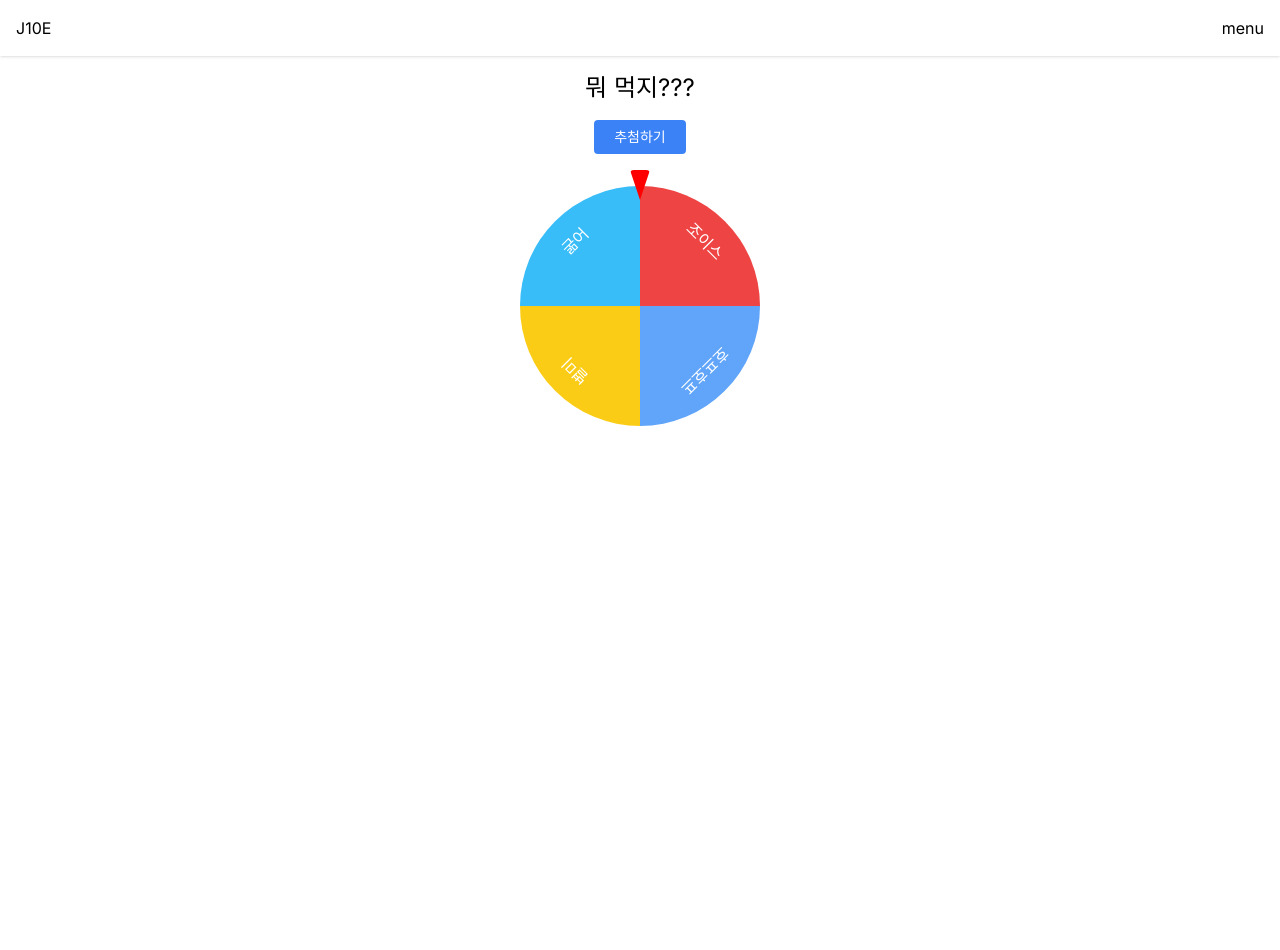
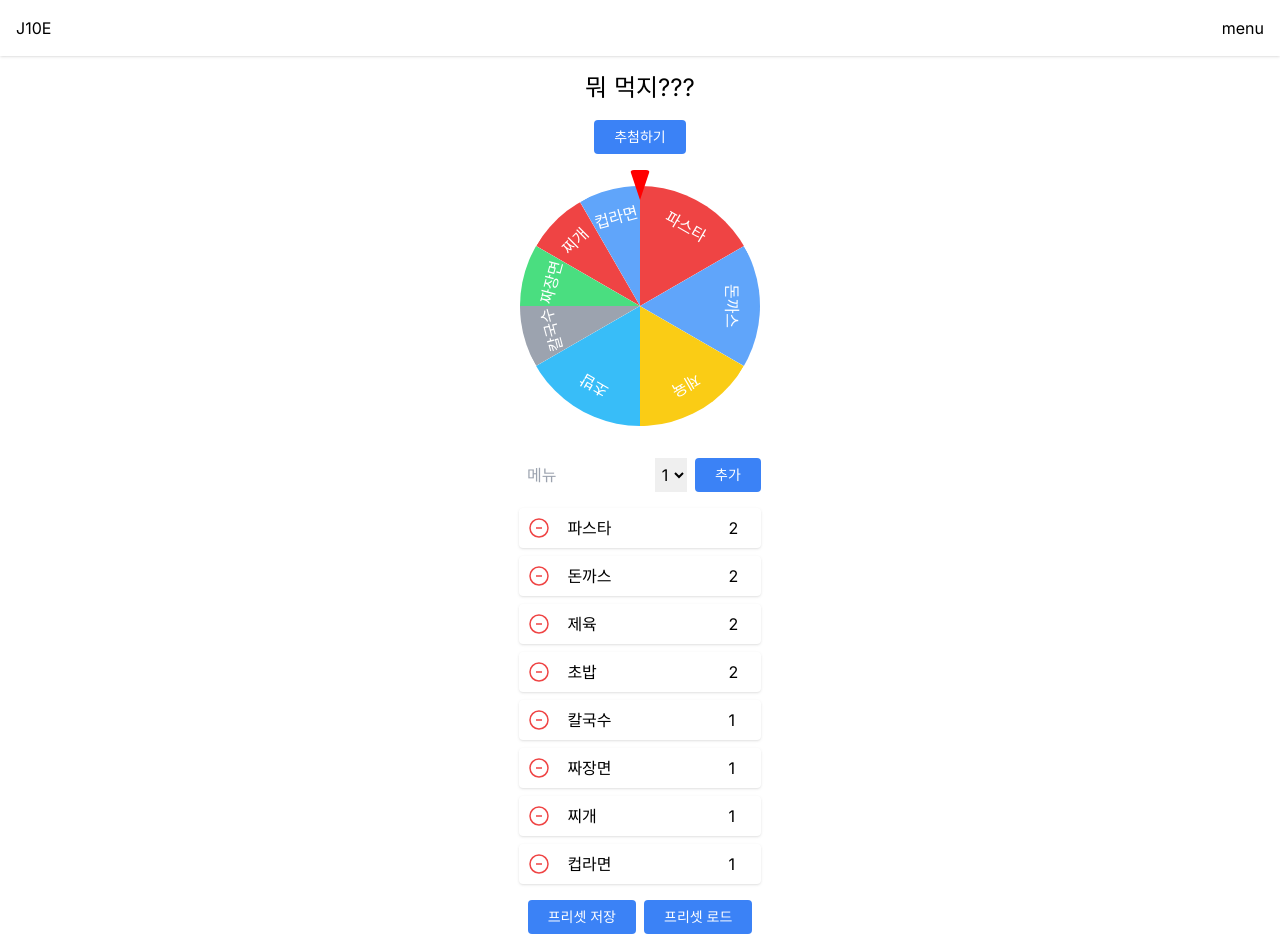
Before and after one commit to ruokic/jobdongsanee, a Next.js app: page /omakase in a window 1280 px wide. Before the commit the page ends 800 px from the top, so only its background shows below. Built offline with nearby package versions, Linux system fonts and the light colour scheme.

Commit message:
[feature] add data setter
- add `DataSetter`
- add logic of handling data
- add logic of handling preset

```diff
--- a/app/omakase/page.tsx
+++ b/app/omakase/page.tsx
@@ -14,13 +14,18 @@ import Button from '../ui/components/Button';
 import Heading from '../ui/components/Heading';
 import Modal from '../ui/components/Modal';
 
+import DataSetter from '../ui/omakase/DataSetter';
 import Roulette from '../ui/omakase/Roulette';
 
 const initialData = [
-  { content: '조이스', weight: 1 },
-  { content: '호프호프', weight: 1 },
-  { content: '별미', weight: 1 },
-  { content: '굶어', weight: 1 },
+  { content: '파스타', weight: 2 },
+  { content: '돈까스', weight: 2 },
+  { content: '제육', weight: 2 },
+  { content: '초밥', weight: 2 },
+  { content: '칼국수', weight: 1 },
+  { content: '짜장면', weight: 1 },
+  { content: '찌개', weight: 1 },
+  { content: '컵라면', weight: 1 },
 ];
 
 type ActionType =
@@ -32,9 +37,13 @@ type ActionType =
   | {
       type: 'delete';
       targetContent: string;
+    }
+  | {
+      type: 'loadPreset';
+      preset: Array<RouletteDataType>;
     };
 
-const reducer: Reducer<Array<RouletteDataType>, ActionType> = (
+const reducer: React.Reducer<Array<RouletteDataType>, ActionType> = (
   data,
   action
 ) => {
@@ -51,6 +60,9 @@ const reducer: Reducer<Array<RouletteDataType>, ActionType> = (
     case 'delete':
       const { targetContent } = action;
       return data.filter(({ content }) => content !== targetContent);
+    case 'loadPreset':
+      const { preset } = action;
+      return preset;
     default:
       return data;
   }
@@ -98,6 +110,25 @@ export default function Omakase() {
     }
   };
 
+  const handleAddData = (newContent: string, newWeight: number) => {
+    dispatch({ type: 'add', newContent, newWeight });
+  };
+
+  const handleDeleteData = (targetContent: string) => {
+    dispatch({ type: 'delete', targetContent });
+  };
+
+  const handleSavePreset = () => {
+    localStorage.setItem('omakase_data', JSON.stringify(data));
+  };
+
+  const handleLoadPreset = () => {
+    const preset = localStorage.getItem('omakase_data');
+    if (preset) {
+      dispatch({ type: 'loadPreset', preset: JSON.parse(preset) });
+    }
+  };
+
   const handleModalClose = () => {
     setSelectedIndex(null);
   };
@@ -128,6 +159,15 @@ export default function Omakase() {
           dataPosition={dataPosition}
         />
       </div>
+      <DataSetter
+        data={data}
+        handleAddData={handleAddData}
+        handleDeleteData={handleDeleteData}
+      />
+      <div className='flex justify-center gap-2'>
+        <Button label='프리셋 저장' onClick={handleSavePreset} primary />
+        <Button label='프리셋 로드' onClick={handleLoadPreset} primary />
+      </div>
       {selectedIndex !== null && (
         <Modal handleClose={handleModalClose}>
           <div className='text-center'>{data[selectedIndex].content}</div>
--- /dev/null
+++ b/app/ui/omakase/DataSetter.tsx
@@ -0,0 +1,84 @@
+import { useRef } from 'react';
+
+import { type RouletteDataType } from '../../lib/omakase';
+
+import Button from '../../ui/components/Button';
+
+import MinusCircleIcon from '../../../public/icons/minus-circle.svg';
+
+interface DataSetterProps {
+  data: Array<RouletteDataType>;
+  handleAddData: (newContent: string, newWeight: number) => void;
+  handleDeleteData: (targetContent: string) => void;
+}
+
+export default function DataSetter({
+  data,
+  handleAddData,
+  handleDeleteData,
+}: DataSetterProps) {
+  const contentInputRef = useRef<HTMLInputElement | null>(null);
+  const weightInputRef = useRef<HTMLSelectElement | null>(null);
+
+  const handleClickAdd = () => {
+    if (!contentInputRef.current?.value || !weightInputRef.current?.value)
+      return;
+    handleAddData(
+      contentInputRef.current.value,
+      Number(weightInputRef.current.value)
+    );
+    contentInputRef.current.value = '';
+    weightInputRef.current.value = '1';
+    contentInputRef.current.focus();
+  };
+
+  const handleClickDelete = (targetContent: string) => {
+    if (data.length < 3) return;
+    handleDeleteData(targetContent);
+  };
+
+  return (
+    <div className='flex flex-col gap-4'>
+      <div className='flex justify-center gap-2'>
+        <input
+          ref={contentInputRef}
+          className='px-2 w-32'
+          placeholder='메뉴'
+          required
+        />
+        <select
+          ref={weightInputRef}
+          className='w-8 text-center'
+          name='weight'
+          id='weight'
+          defaultValue='1'
+        >
+          {[1, 2, 3, 4, 5].map((e) => (
+            <option key={e} value={e}>
+              {e}
+            </option>
+          ))}
+        </select>
+        <Button label='추가' onClick={handleClickAdd} primary />
+      </div>
+      <div className='flex flex-col gap-2 w-full'>
+        {data.map(({ content, weight }) => (
+          <div
+            key={content}
+            className='grid grid-cols-6 items-center gap-4 p-2 w-full rounded shadow'
+          >
+            <button
+              className='w-6 h-6 text-red-500'
+              onClick={() => handleClickDelete(content)}
+            >
+              <MinusCircleIcon />
+            </button>
+
+            <span className='col-span-4'>{content}</span>
+            <span>{weight}</span>
+          </div>
+        ))}
+      </div>
+    </div>
+  );
+}
```
